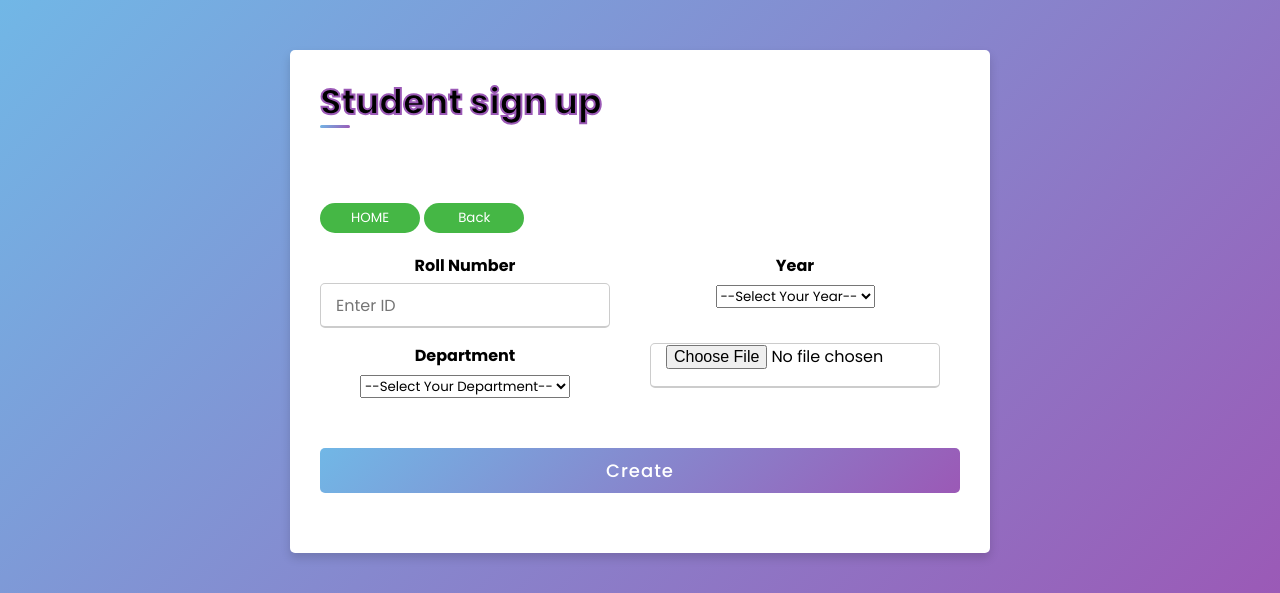
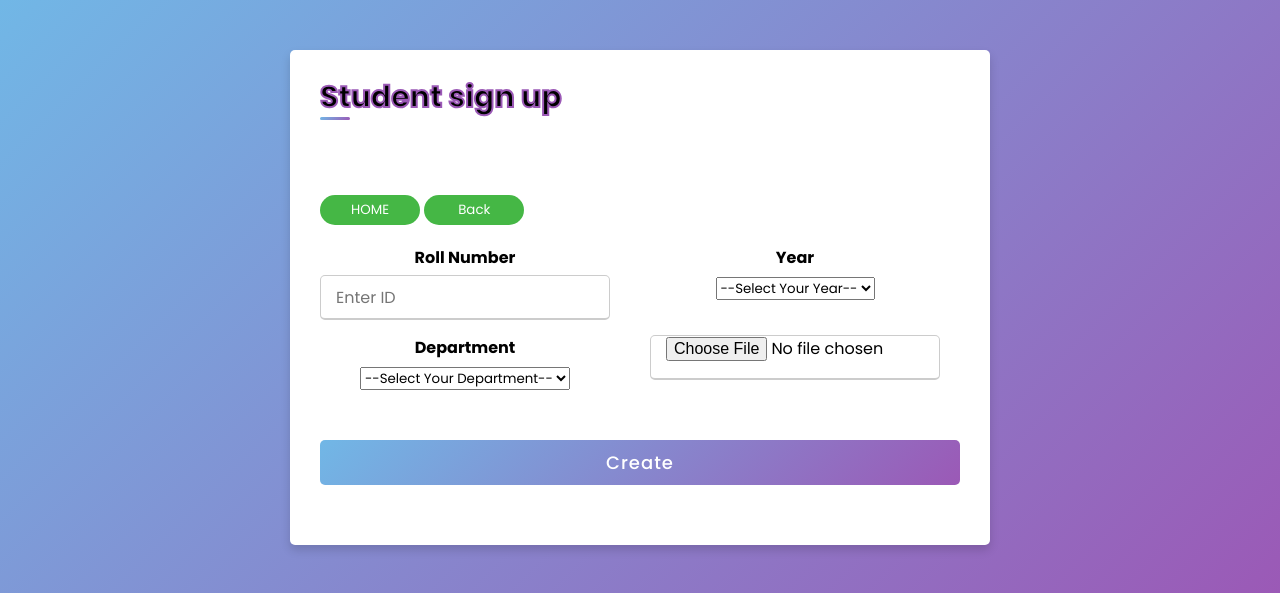
Before and after one commit to udaykiran279/Mits_Attendance_System, a Flask app: page /ssup in a window 1280 px wide. Shown: the top 593 px of the page. Run offline with Flask 2, Linux system fonts and the light colour scheme.

Commit message:
Update style3.css

```diff
--- a/static/css/style3.css
+++ b/static/css/style3.css
@@ -64,8 +64,8 @@ body{
   box-shadow: 0 5px 10px rgba(0,0,0,0.15);
 }
 .container .title{
-    font-size: 35px;
-    font-weight: 500;
+    font-size: 30px;
+    font-weight: 400;
     position: relative;
     color: black;
     -webkit-text-stroke: 2px #9b59b6;
```
